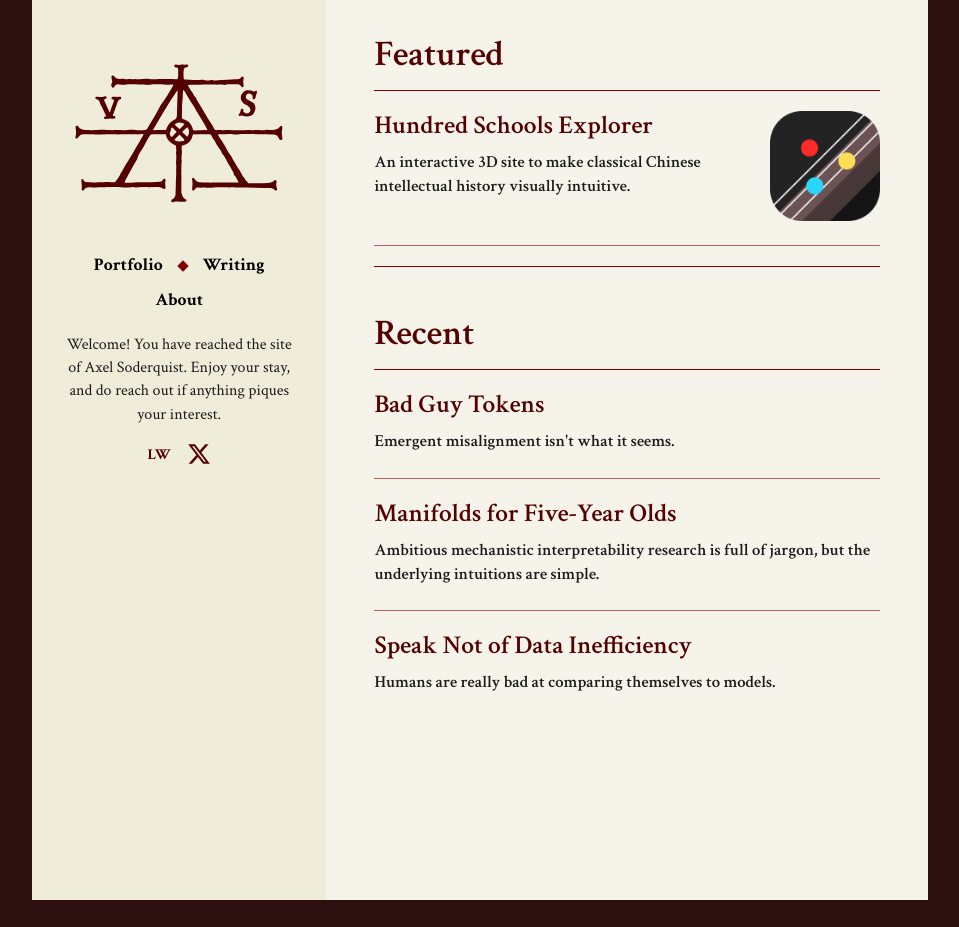
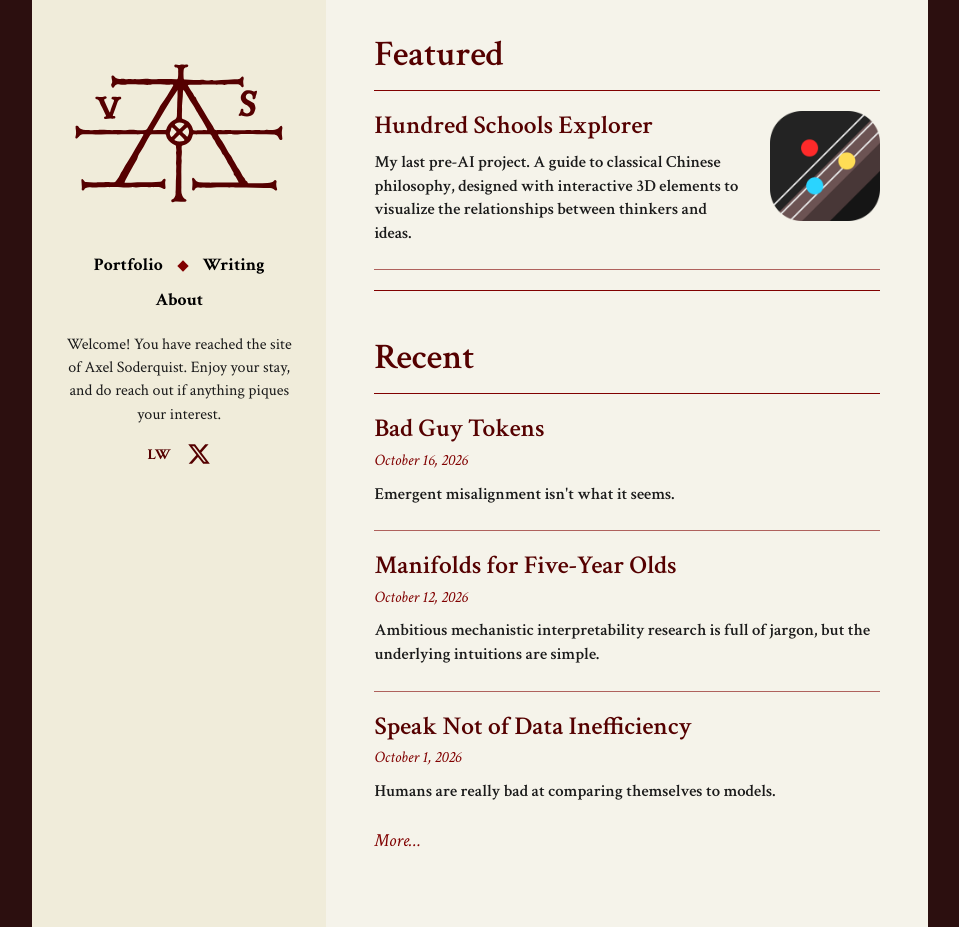
Before and after one commit to Axelpuff/axelpuff.github.io, a Jekyll site: the page built from index.html, in a window 1280 px wide. Shown: the whole page, without its empty margins (160-1119 px from the left). Built offline with Jekyll 4.4.1, drawn with Linux system fonts in a browser that asks for light colours; before the commit the page ends 900 px from its top, so only the background shows below that.

Commit message:
HSE changes, front page recent post changes

```diff
--- a/_posts/2026-06-01-hundred-schools-explorer.markdown
+++ b/_posts/2026-06-01-hundred-schools-explorer.markdown
@@ -4,12 +4,24 @@
 date:   2026-06-01 12:00:00 -0400
 tags:  featured
 categories: projects
-excerpt: "An interactive 3D site to make classical Chinese intellectual history visually intuitive."
+excerpt: "My last pre-AI project. A guide to classical Chinese philosophy, designed with interactive 3D elements to visualize the relationships between thinkers and ideas."
 icon: "/assets/HSE_icon.png"
 ---
 
 ![Hundred Schools Explorer cover]({{ '/assets/HSE_cover.png' | relative_url }})
 
-An interactive site with 3D visuals aiming to make classical Chinese intellectual history visually intuitive. Built with Three.js, GSAP, and Bootstrap. Live at [axelpuff.github.io/hundredschools](https://axelpuff.github.io/hundredschools/).
+Check out the site at [axelpuff.github.io/hundredschools](https://axelpuff.github.io/hundredschools/).
+
+This is one of my last projects created entirely without AI.[^1] All writing is mine.
 
 Featured on the [Gened 1091 course site](https://gened1091.site/project?author=Axel_Soderquist).
+
+## Project statement
+
+>By the middle of the Warring States period, creating a cohesive philosophy had become a fearsome task. Anyone who would attempt it had to confront the limitations and instability of language, revealed by the School of Names; the proliferation of moral standards, embodied by the multiplying schools of Confucians and Mohists; and the impossibility (and potentially even irrelevance) of knowing the distant past. And yet Zhuangzi, Xunzi, and Han Feizi each took on the challenge, producing three remarkable systems which represent three archetypal ways of understanding the purpose of history and philosophy. My goal with Hundred Schools Explorer was to convey the power of their conclusions.
+>
+>To present the intellectual history side of philosophy in a visually interesting way, I created an interactive version of the intellectual landscape of classical China, one that could organize the texts and thinkers not only temporally but also by the way individual philosophers organized and related them. The reason I chose to make a website was to convey both a large amount of information and how interesting I found it. Websites are a flexible medium; they double as both informational resources and art forms. I can’t beat the nuance of Readings in Classical Chinese Philosophy or the experience of Gened 1091, but a website can present a relatively large amount of information in a minimally intimidating form, one that expands and shifts as you interact with it. A 3D website provides even more visual interest and possibilities for relating information spatially. I believe that spatial intuition is crucial for understanding things on a deeper level than pure memorization, and my hope was to help the user process the ideas presented in a more meaningful way through the 3D representations of philosophers’ perspectives.
+>
+>I think the philosophical stakes of this project are about as high as they can get. What attitude should we take towards philosophy, full stop? Should we see it as an inherently limited endeavor and just go along with things, like Zhuangzi? Should we organize our understanding of it and the purpose of human life around a single ideal, like Xunzi? Or, like Han Feizi, should we cut through the mysticism and idealism and focus on the methods that reliably produce material results? These questions alone cannot capture the nuance of these three thinkers, and even they do not illustrate all the possible attitudes towards history and philosophy. But these three thinkers, and the context in which they drew their conclusions, form an extraordinary case study which I hope to convey to the user.
+
+[^1]: To be precise, I used GPT to create a CSS style used by some of the panels and to debug a rendering issue. This was the extent of my AI usage.
--- a/assets/css/style.css
+++ b/assets/css/style.css
@@ -238,6 +238,19 @@
   color: inherit;
 }
 
+.post-title:has(+ .post-date) {
+  margin-bottom: 0.25rem;
+}
+
+.post-date {
+  display: block;
+  font-family: var(--font-serif);
+  font-style: italic;
+  font-size: 1rem;
+  color: var(--color-accent);
+  margin: 0 0 0.6rem 0;
+}
+
 .post-blurb {
   font-family: var(--font-serif);
   font-weight: 600;
@@ -245,6 +258,14 @@
   line-height: 1.4;
   color: var(--color-text);
   margin: 0;
+}
+
+.more-link {
+  display: inline-block;
+  font-family: var(--font-serif);
+  font-style: italic;
+  font-size: 1.15rem;
+  color: var(--color-accent);
 }
 
 /* Post with a thumbnail (e.g., DataNews logo) */
--- a/index.html
+++ b/index.html
@@ -39,21 +39,51 @@
       <h2 class="section-heading">Recent</h2>
       <hr class="section-divider" />
 
-      {% for post in site.categories.writing limit: 3 %}
+      <div class="recent-list">
+      {% for post in site.categories.writing %}
+        <div class="recent-item">
+          {% unless forloop.first %}
+            <hr class="post-divider" />
+          {% endunless %}
           <article class="post">
             <div class="post-text">
               <h3 class="post-title">
                 <a href="{{ post.url | relative_url }}">{{ post.title }}</a>
               </h3>
+              <time class="post-date" datetime="{{ post.date | date_to_xmlschema }}">
+                {{ post.date | date: "%B %-d, %Y" }}
+              </time>
               <p class="post-blurb">
                 {{ post.excerpt }}
               </p>
             </div>
           </article>
-        {% unless forloop.last %}
-            <hr class="post-divider" />
-        {% endunless %}
+        </div>
       {% endfor %}
+      </div>
+
+      <a class="more-link" href="{{ '/writing/' | relative_url }}">More…</a>
+
+      <script>
+        // Show only as many recent posts as fit on one screen (at least 3).
+        (function () {
+          var items = document.querySelectorAll('.recent-item');
+          var more = document.querySelector('.more-link');
+          function fit() {
+            items.forEach(function (el) { el.hidden = false; });
+            var limit = window.innerHeight - more.offsetHeight - 32;
+            for (var i = 3; i < items.length; i++) {
+              if (items[i].getBoundingClientRect().bottom + window.scrollY > limit) {
+                for (var j = i; j < items.length; j++) items[j].hidden = true;
+                break;
+              }
+            }
+          }
+          fit();
+          window.addEventListener('resize', fit);
+          if (document.fonts) document.fonts.ready.then(fit);
+        })();
+      </script>
     </section>
   </main>
 
```
Lines whose indentation alone changed are shown as unchanged.
